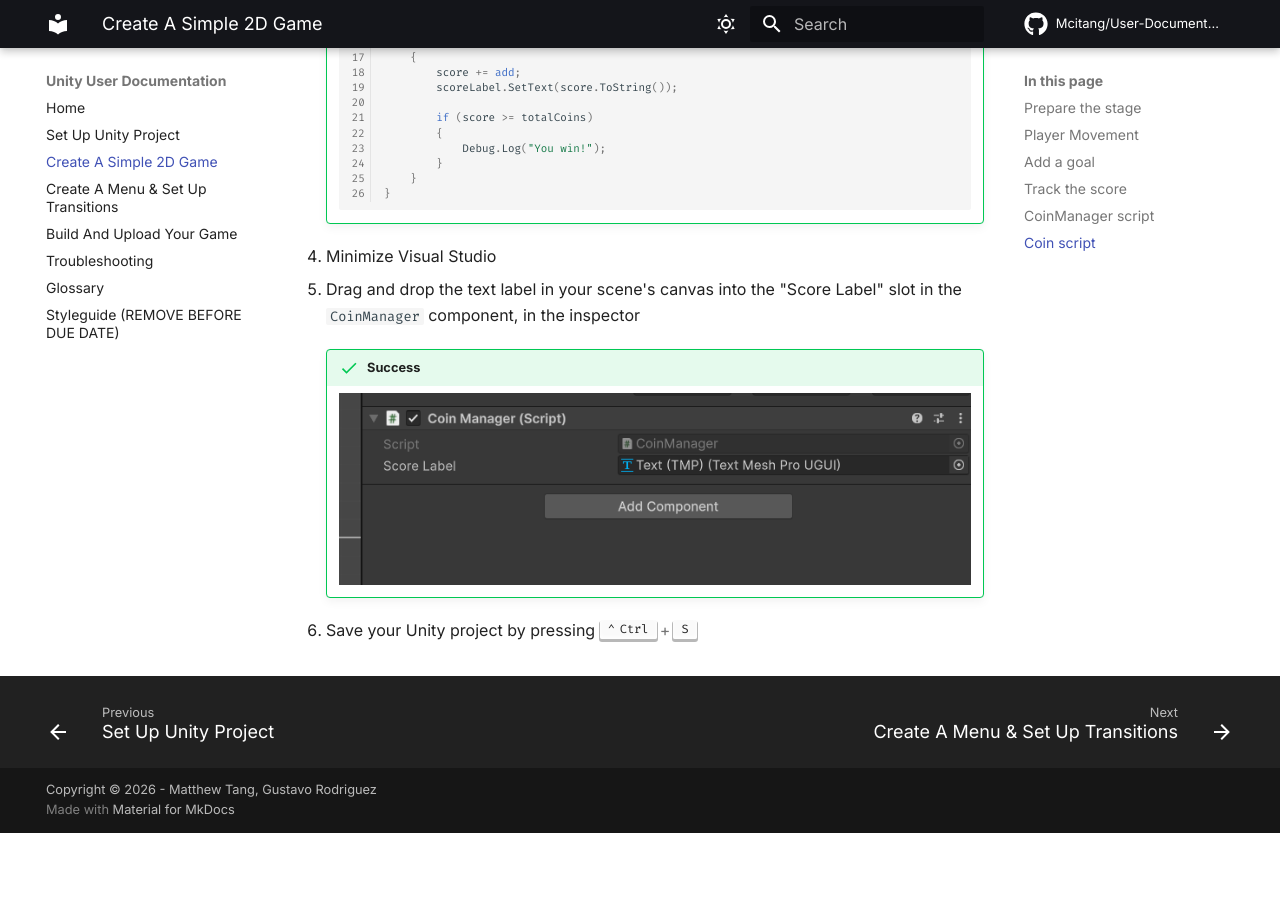
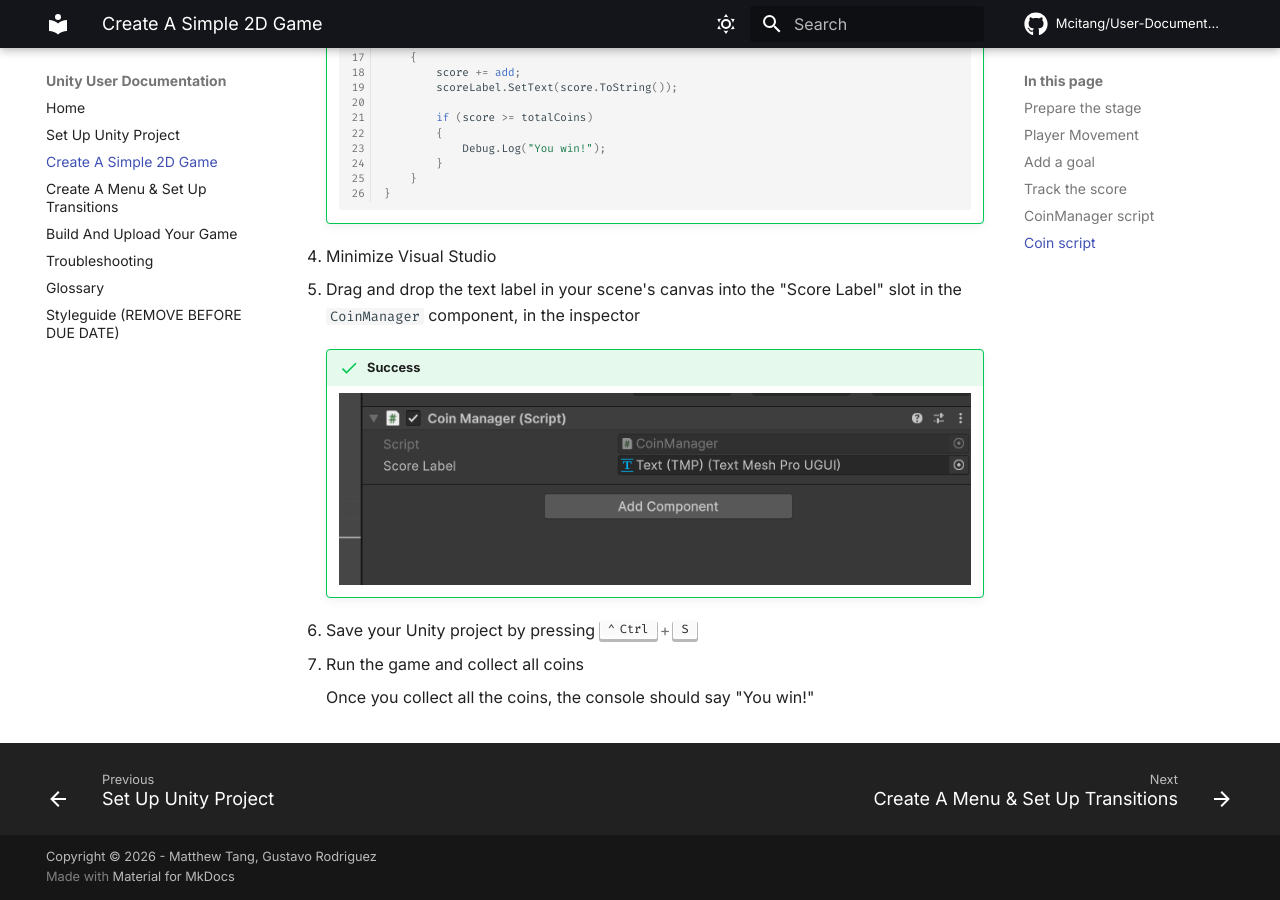
Before and after one commit to Mcitang/User-Documentation, an MkDocs documentation site: the page built from docs/make-game.md, in a window 1280 px wide and 900 px high, scrolled down 15603 px. Built offline with MkDocs 1.6.1 and Material for MkDocs 9.7.7, drawn with Linux system fonts in a browser that asks for light colours; emoji names are drawn with the system emoji font; comment, search, counter and statistics services are not loaded; before the commit the page ends 16436 px from its top, so only the background shows below that.

Commit message:
Add testing instructions

```diff
--- a/docs/make-game.md
+++ b/docs/make-game.md
@@ -589,6 +589,10 @@ Now your game can be won! Let's update the UI to show the score.
 
 1. Save your Unity project by pressing ++ctrl+s++
 
+1. Run the game and collect all coins
+
+    Once you collect all the coins, the console should say "You win!"
+
 
 
 <!-- Glossary -->
```
